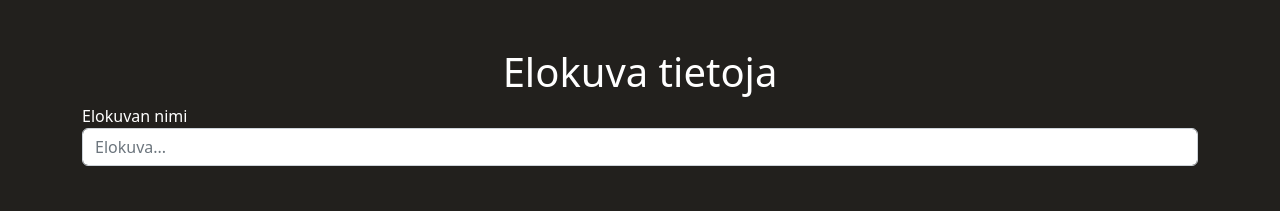
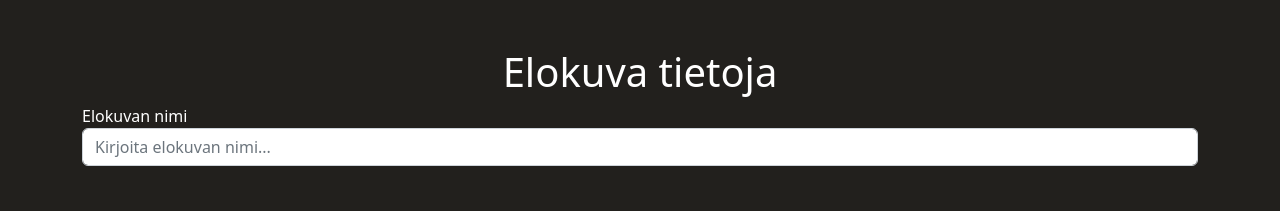
Before and after one commit to JakeDerulo/school2, a plain HTML site: page index.html in a window 1280 px wide. Shown: the top 211 px of the page. Drawn offline with nearby package versions, Linux system fonts and the light colour scheme.

Commit message:
Update index.html

```diff
--- a/index.html
+++ b/index.html
@@ -27,7 +27,7 @@
         <form id="movieForm" autocomplete="off">
             <div class="form-group">
                 <label for="Movie">Elokuvan nimi</label>
-                <input class="form-control" type="text" id="movie" placeholder="Elokuva...">
+                <input class="form-control" type="text" id="movie" placeholder="Kirjoita elokuvan nimi...">
             </div>
         <div id="result">
     </div>
```
